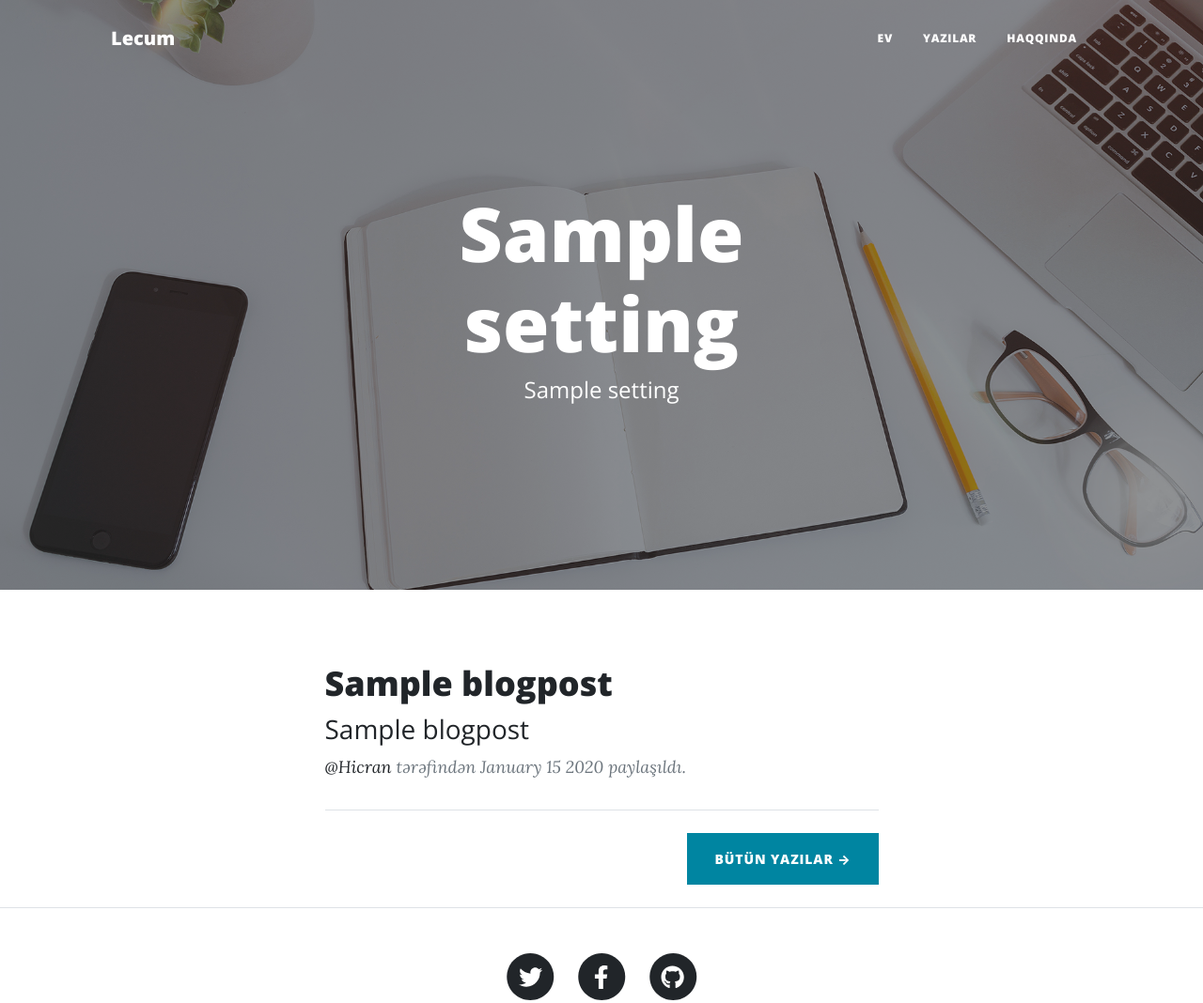
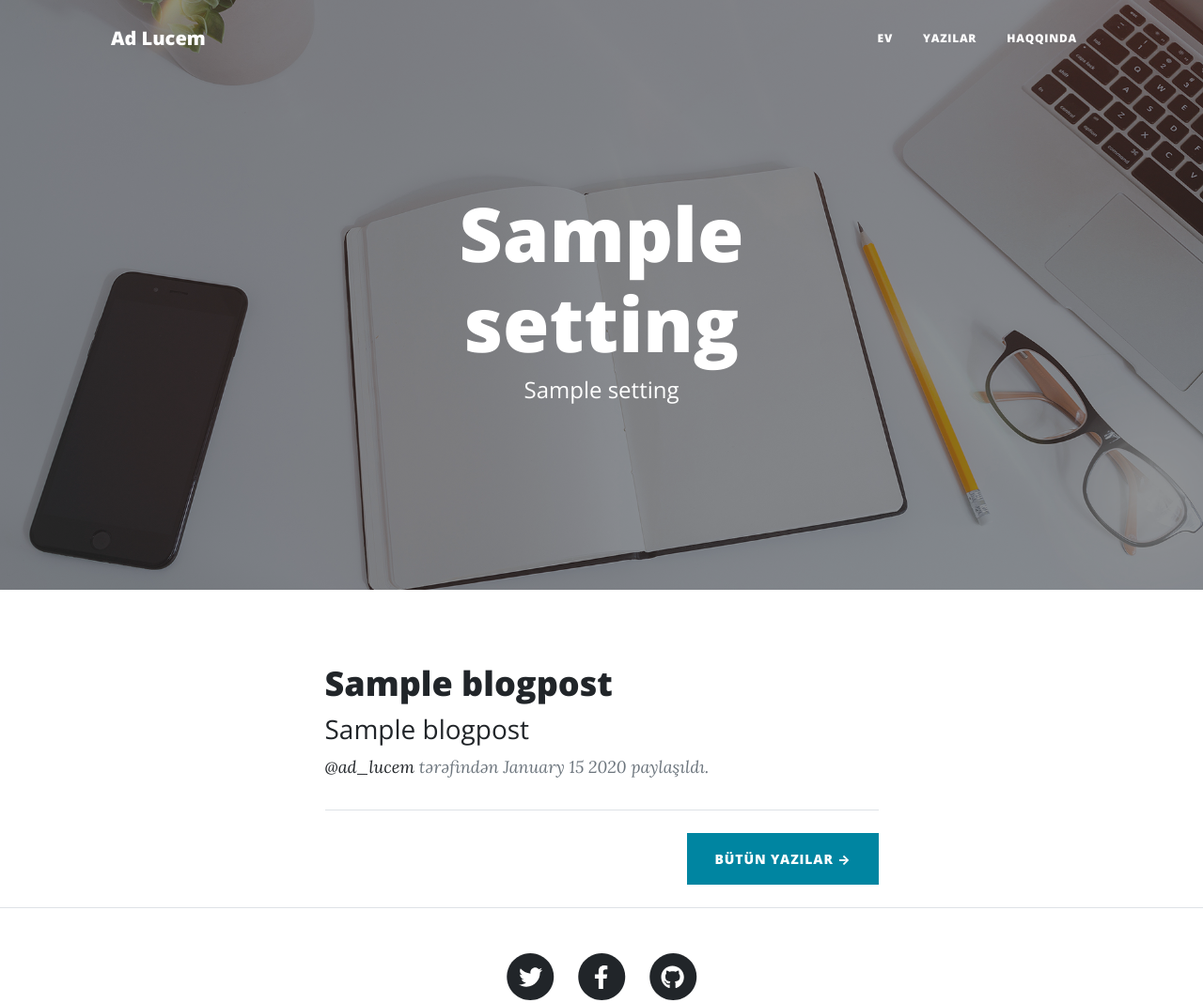
Before and after one commit to metlebrustemov/blogV2, a Django app: page /blog/ in a window 1280 px wide. Shown: the top 1068 px of the page at 94% size. Run offline with Django 4.2, Linux system fonts and the light colour scheme; tables that the repository leaves empty hold one stand-in row (values such as "Sample post"); some libraries are stand-ins or nearby versions.

Commit message:
Ad Lucem

```diff
--- a/templates/components/navbar.html
+++ b/templates/components/navbar.html
@@ -1,6 +1,6 @@
 <nav class="navbar navbar-expand-lg navbar-light" id="mainNav">
     <div class="container px-4 px-lg-5">
-        <a class="navbar-brand" href="{% url 'index' %}">Lecum</a>
+        <a class="navbar-brand" href="{% url 'index' %}">Ad Lucem</a>
         <button class="navbar-toggler" type="button" data-bs-toggle="collapse" data-bs-target="#navbarResponsive" aria-controls="navbarResponsive" aria-expanded="false" aria-label="Toggle navigation">
             Menyu
             <i class="fas fa-bars"></i>
--- a/templates/index.html
+++ b/templates/index.html
@@ -44,7 +44,7 @@
                         </a>
                         <p class="post-meta">
 
-                            <a href="#!">@Hicran</a> tərəfindən
+                            <a href="#!">@ad_lucem</a> tərəfindən
                             {{ p.pub_date|date:"F d Y" }} paylaşıldı.
                         </p>
                     </div>
--- a/templates/post.html
+++ b/templates/post.html
@@ -28,7 +28,7 @@
                             <h1>{{post.title}}</h1>
                             <h2 class="subheading">{{post.subtitle}}</h2>
                             <span class="meta">
-                                <a href="#!">@Hicran</a> tərəfindən
+                                <a href="#!">@ad_lucem</a> tərəfindən
                             {{ post.pub_date|date:"F d Y" }} paylaşıldı.
                             </span>
                         </div>
--- a/templates/posts.html
+++ b/templates/posts.html
@@ -49,7 +49,7 @@
                     </a>
                     <p class="post-meta">
 
-                        <a href="#!">@Hicran</a> tərəfindən
+                        <a href="#!">@ad_lucem</a> tərəfindən
                         {{ p.pub_date|date:"F d Y" }} paylaşıldı.
                     </p>
                 </div>
```
